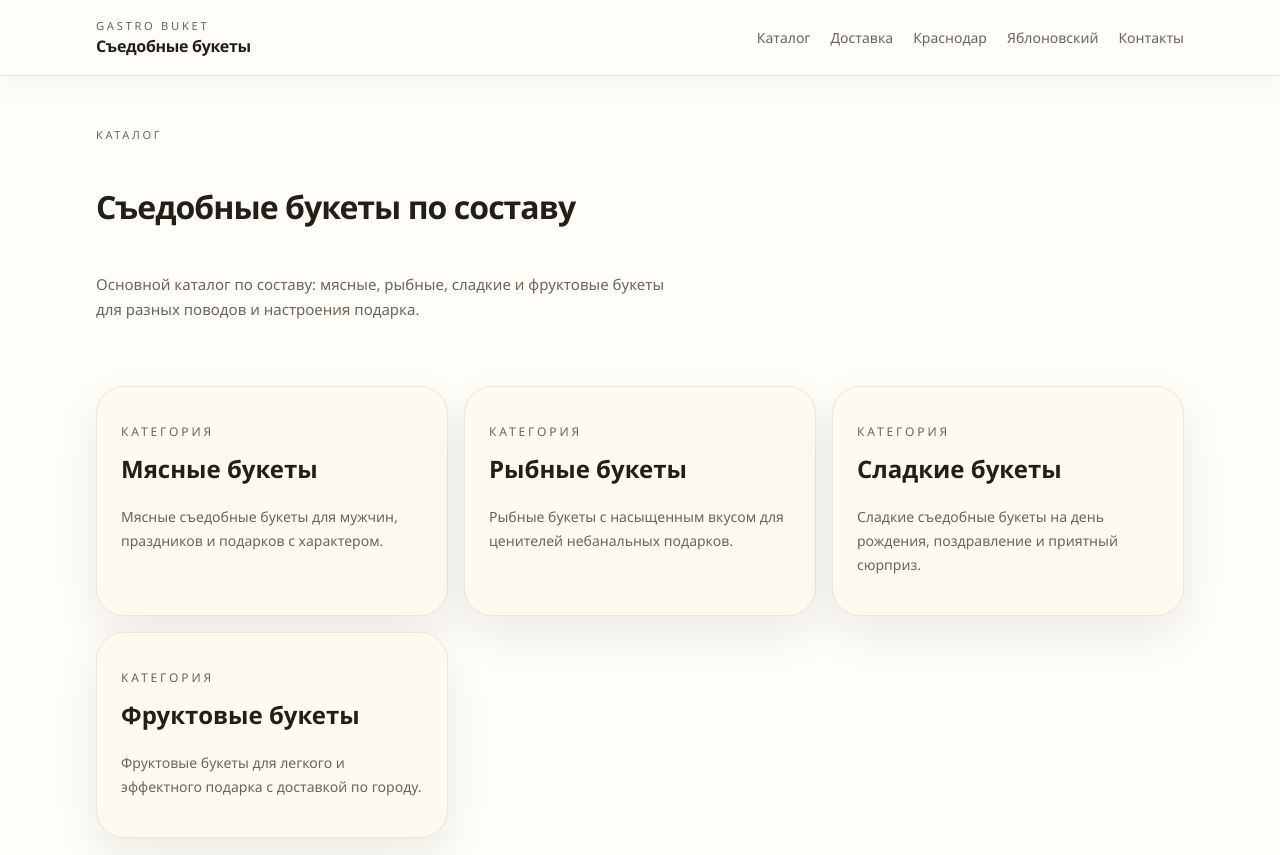
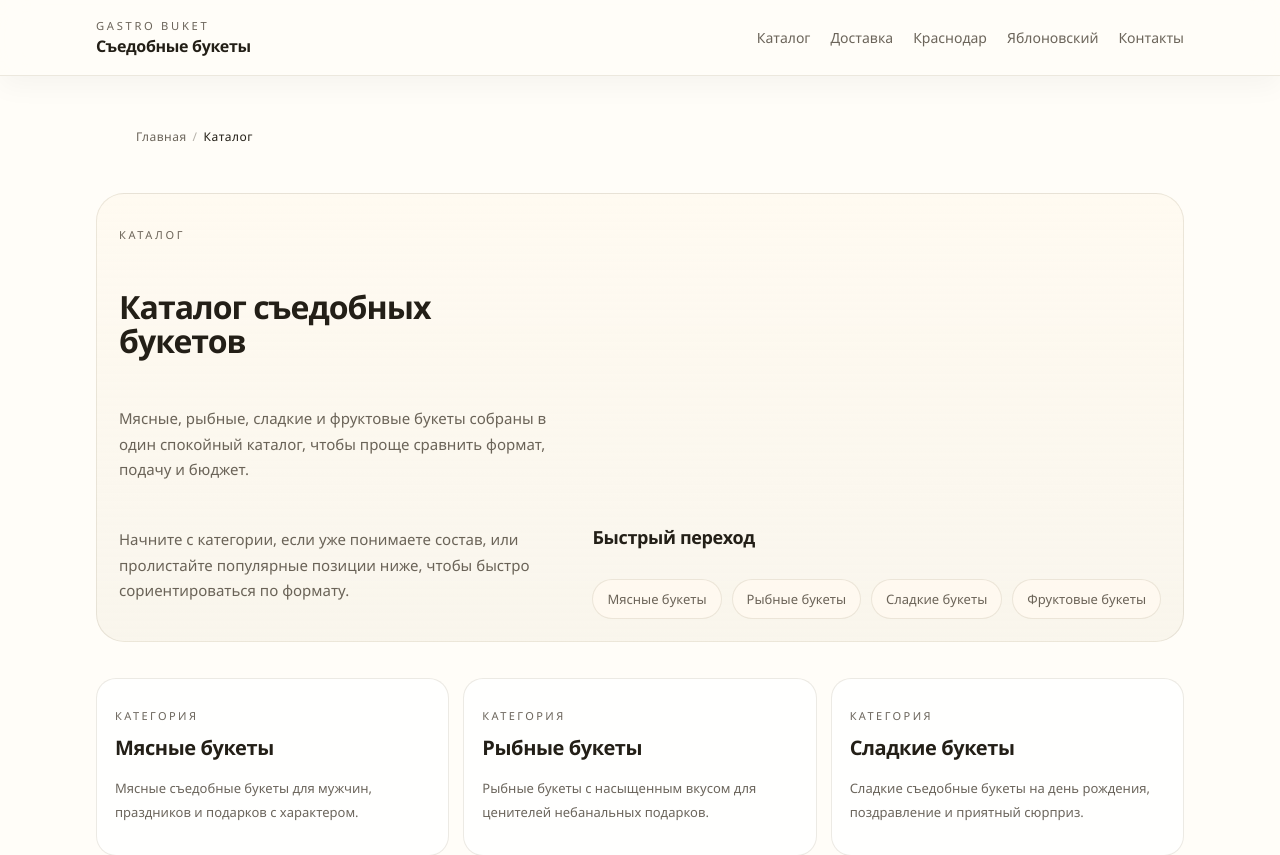
Before and after one commit to tequilex/buket, a Next.js app: page /catalog in a window 1280 px wide. Shown: the top 855 px of the page. Built offline with nearby package versions, Linux system fonts and the light colour scheme; no server answers.

Commit message:
feat: redesign catalog storefront pages

```diff
--- a/src/app/catalog/page.tsx
+++ b/src/app/catalog/page.tsx
@@ -1,6 +1,7 @@
 import type { Metadata } from 'next';
 import Link from 'next/link';
 import { BouquetCard } from '@/components/catalog/bouquet-card';
+import { Breadcrumbs } from '@/components/shared/breadcrumbs';
 import { SectionHeading } from '@/components/shared/section-heading';
 import { bouquets, categories } from '@/lib/content/catalog';
 import { buildMetadata } from '@/lib/seo/metadata';
@@ -20,11 +21,36 @@ export function generateMetadata(): Metadata {
 export default function CatalogPage() {
   return (
     <div className={`page-shell ${styles.page}`}>
-      <SectionHeading
-        eyebrow="Каталог"
-        title="Съедобные букеты по составу"
-        description="Основной каталог по составу: мясные, рыбные, сладкие и фруктовые букеты для разных поводов и настроения подарка."
-      />
+      <Breadcrumbs items={[{ label: 'Главная', href: '/' }, { label: 'Каталог' }]} />
+
+      <section className={styles.introPanel}>
+        <div className={styles.introCopy}>
+          <SectionHeading
+            eyebrow="Каталог"
+            title="Каталог съедобных букетов"
+            description="Мясные, рыбные, сладкие и фруктовые букеты собраны в один спокойный каталог, чтобы проще сравнить формат, подачу и бюджет."
+          />
+          <p className={styles.introText}>
+            Начните с категории, если уже понимаете состав, или пролистайте
+            популярные позиции ниже, чтобы быстро сориентироваться по формату.
+          </p>
+        </div>
+
+        <div className={styles.categoryNav}>
+          <p className={styles.panelTitle}>Быстрый переход</p>
+          <div className={styles.pillLinks}>
+            {categories.map((category) => (
+              <Link
+                key={category.slug}
+                href={`/catalog/${category.slug}`}
+                className={styles.softPillLink}
+              >
+                {category.title}
+              </Link>
+            ))}
+          </div>
+        </div>
+      </section>
 
       <section className={styles.categoryGrid}>
         {categories.map((category) => (
@@ -48,8 +74,8 @@ export default function CatalogPage() {
 
       <section className={styles.section}>
         <SectionHeading
-          eyebrow="Хиты"
-          title="С чего начать выбор"
+          eyebrow="Популярное"
+          title="Популярные букеты"
           description="Несколько букетов, которые помогают быстро понять формат, подачу и примерный бюджет."
         />
         <div className={styles.bouquetGridDense}>
--- a/src/app/internal-page.module.scss
+++ b/src/app/internal-page.module.scss
@@ -1,13 +1,13 @@
 .page {
   display: grid;
-  gap: 3rem;
+  gap: 2.25rem;
   padding-top: 2.5rem;
   padding-bottom: 3.5rem;
 }
 
 .section {
   display: grid;
-  gap: 2rem;
+  gap: 1.5rem;
 }
 
 .split {
@@ -22,16 +22,42 @@
 
 .cardPanel {
   border: 1px solid var(--line);
-  border-radius: 1.75rem;
-  background: var(--card);
-  padding: 1.5rem;
+  border-radius: 1.5rem;
+  background: rgba(255, 255, 255, 0.86);
+  padding: 1.25rem;
 }
 
 .surfacePanel {
   border: 1px solid var(--line);
+  border-radius: 1.5rem;
+  background: rgba(255, 250, 240, 0.62);
+  padding: 1.125rem;
+}
+
+.introPanel {
+  display: grid;
+  gap: 1.25rem;
+  border: 1px solid var(--line);
   border-radius: 1.75rem;
-  background: var(--surface);
-  padding: 1.5rem;
+  background: linear-gradient(180deg, rgba(255, 250, 240, 0.94), rgba(247, 242, 232, 0.72));
+  padding: 1.25rem;
+}
+
+.introCopy {
+  display: grid;
+  gap: 0.875rem;
+}
+
+.introText {
+  max-width: 43rem;
+  color: var(--muted);
+  font-size: 0.9375rem;
+  line-height: 1.6rem;
+}
+
+.categoryNav {
+  display: grid;
+  gap: 0.875rem;
 }
 
 .emptyState {
@@ -46,102 +72,123 @@
 
 .panelEyebrow {
   color: var(--muted);
-  font-size: 0.75rem;
-  letter-spacing: 0.24em;
+  font-size: 0.6875rem;
+  letter-spacing: 0.22em;
   text-transform: uppercase;
 }
 
 .panelTitle {
   margin: 0;
   color: var(--text);
-  font-size: 1.5rem;
+  font-size: 1.125rem;
   font-weight: 600;
+  letter-spacing: -0.02em;
 }
 
 .panelText {
-  margin-top: 0.75rem;
-  color: var(--text);
-  font-size: 1rem;
-  line-height: 1.75rem;
+  margin-top: 0.625rem;
+  color: var(--muted);
+  font-size: 0.9375rem;
+  line-height: 1.6rem;
 }
 
 .mutedText {
-  margin-top: 0.75rem;
+  margin-top: 0.625rem;
   color: var(--muted);
-  font-size: 0.875rem;
-  line-height: 1.5rem;
+  font-size: 0.8125rem;
+  line-height: 1.45rem;
 }
 
 .pillLinks {
   display: flex;
   flex-wrap: wrap;
-  gap: 0.75rem;
-  margin-top: 1.25rem;
+  gap: 0.625rem;
+  margin-top: 1rem;
 }
 
 .pillLink {
   border: 1px solid var(--line);
   border-radius: 999px;
-  background: #fff;
-  padding: 0.625rem 1rem;
+  background: rgba(255, 255, 255, 0.78);
+  padding: 0.625rem 0.875rem;
   color: var(--muted);
-  font-size: 0.875rem;
-  transition: color 160ms ease;
+  font-size: 0.8125rem;
+  transition:
+    color 160ms ease,
+    border-color 160ms ease,
+    background-color 160ms ease;
 
   &:hover {
     color: var(--text);
+    border-color: rgba(47, 106, 73, 0.18);
+    background: rgba(255, 250, 240, 0.94);
   }
 }
 
 .softPillLink {
   border: 1px solid var(--line);
   border-radius: 999px;
-  background: var(--surface);
-  padding: 0.625rem 1rem;
+  background: rgba(255, 250, 240, 0.86);
+  padding: 0.625rem 0.875rem;
   color: var(--muted);
-  font-size: 0.875rem;
-  transition: color 160ms ease;
+  font-size: 0.8125rem;
+  transition:
+    color 160ms ease,
+    border-color 160ms ease,
+    background-color 160ms ease;
 
   &:hover {
     color: var(--text);
+    border-color: rgba(47, 106, 73, 0.18);
+    background: rgba(255, 255, 255, 0.9);
   }
 }
 
 .categoryGrid {
   display: grid;
-  gap: 1rem;
+  gap: 0.875rem;
 }
 
 .categoryCard {
   border: 1px solid var(--line);
-  border-radius: 1.75rem;
-  background: var(--card);
-  padding: 1.5rem;
-  box-shadow: var(--shadow-soft);
+  border-radius: 1.25rem;
+  background: rgba(255, 255, 255, 0.78);
+  padding: 1.125rem;
+  transition:
+    transform 180ms ease,
+    border-color 160ms ease,
+    box-shadow 160ms ease;
+
+  &:hover {
+    transform: translateY(-0.15rem);
+    border-color: rgba(47, 106, 73, 0.18);
+    box-shadow: 0 10px 24px rgba(35, 31, 23, 0.05);
+  }
 }
 
 .categoryTitle {
-  margin-top: 0.75rem;
+  margin-top: 0.625rem;
   color: var(--text);
-  font-size: 1.5rem;
+  font-size: 1.25rem;
   font-weight: 600;
+  letter-spacing: -0.02em;
 }
 
 .categoryDescription {
-  margin-top: 0.75rem;
+  margin-top: 0.5rem;
   color: var(--muted);
-  font-size: 0.875rem;
-  line-height: 1.5rem;
+  font-size: 0.8125rem;
+  line-height: 1.45rem;
 }
 
 .bouquetGridDense {
   display: grid;
-  gap: 1rem;
+  gap: 0.875rem;
 }
 
 .bouquetGridStandard {
   display: grid;
-  gap: 1rem;
+  gap: 0.875rem;
 }
 
 .stepsGrid {
@@ -214,6 +261,10 @@
   .categoryGrid {
     grid-template-columns: repeat(2, minmax(0, 1fr));
   }
+
+  .introPanel {
+    padding: 1.375rem;
+  }
 }
 
 @media (min-width: 1024px) {
@@ -232,6 +283,11 @@
   .articleList {
     gap: 1rem;
   }
+
+  .introPanel {
+    grid-template-columns: minmax(0, 1fr) auto;
+    align-items: end;
+  }
 }
 
 @media (min-width: 1280px) {
--- a/src/components/shared/breadcrumbs.module.scss
+++ b/src/components/shared/breadcrumbs.module.scss
@@ -6,18 +6,24 @@
   display: flex;
   flex-wrap: wrap;
   align-items: center;
-  gap: 0.5rem;
+  gap: 0.375rem;
   color: var(--muted);
-  font-size: 0.875rem;
+  font-size: 0.75rem;
+  letter-spacing: 0.04em;
 }
 
 .item {
   display: flex;
   align-items: center;
-  gap: 0.5rem;
+  gap: 0.375rem;
+}
+
+.separator {
+  opacity: 0.5;
 }
 
 .link {
+  color: var(--muted);
   transition: color 160ms ease;
 
   &:hover {
@@ -27,4 +33,5 @@
 
 .current {
   color: var(--text);
+  font-weight: 500;
 }
--- a/src/components/shared/breadcrumbs.tsx
+++ b/src/components/shared/breadcrumbs.tsx
@@ -16,7 +16,7 @@ export function Breadcrumbs({ items }: BreadcrumbsProps) {
       <ol className={styles.list}>
         {items.map((item, index) => (
           <li key={`${item.label}-${index}`} className={styles.item}>
-            {index > 0 ? <span>/</span> : null}
+            {index > 0 ? <span className={styles.separator}>/</span> : null}
             {item.href ? (
               <Link href={item.href} className={styles.link}>
                 {item.label}
```
Also changed, not shown: src/app/catalog/[category]/page.tsx (+39 -5 lines), 1 other file (tests, documents, lock files or other folders).
